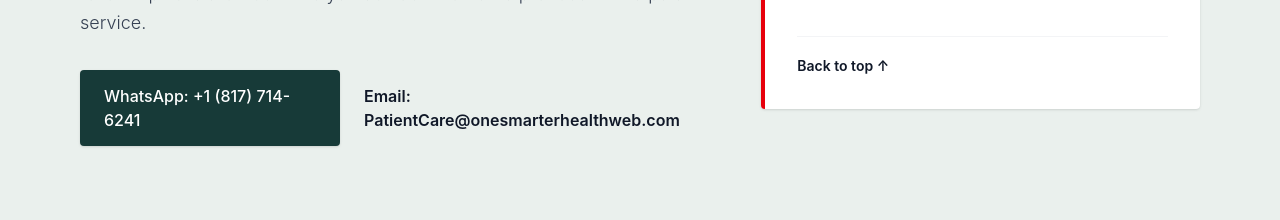
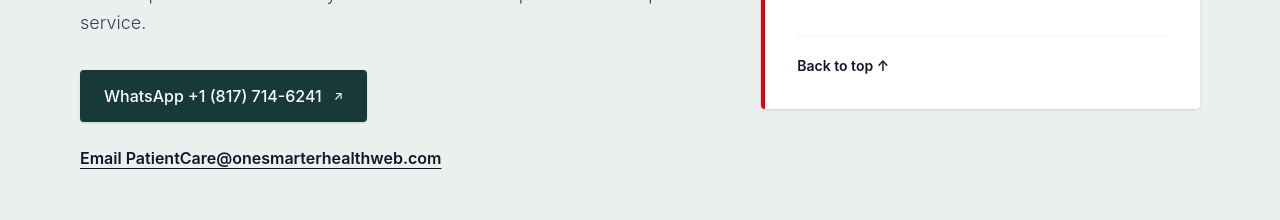
Before and after one commit to OneSmarterInc/OnesmarterHealth_New_Frontend, a React (Vite) app: page / in a window 1280 px wide. Shown: the part 3116-3336 px from the top of the page. Built offline with nearby package versions, Linux system fonts and the light colour scheme; no server answers.

Commit message:
Refactor HomePage component for consistency

```diff
--- a/src/components/HomePage.jsx
+++ b/src/components/HomePage.jsx
@@ -1,4 +1,3 @@
-// frontend/src/components/HomePage.jsx
 import React from 'react';
 
 const HomePage = () => {
@@ -190,18 +189,23 @@
               Email or WhatsApp our patient coordinator. You can share reports or photos when you are ready. A short message is enough to begin, and the coordinator can reply there or arrange a call. The initial conversation and follow-up calls are free while you decide whether to proceed with a paid service.
             </p>
 
-            <div className="flex flex-col sm:flex-row items-start sm:items-center gap-6">
+            <div className="flex flex-wrap items-center gap-6">
+              <a
+  href="https://wa.me/18177146241?text=Hello%2C%20I%20would%20like%20to%20ask%20about%20my%20case."
+  target="_blank"
+  rel="noopener noreferrer"
+  className="bg-[#173a38] hover:bg-[#112a29] text-white font-medium px-6 py-3.5 rounded shadow flex items-center space-x-3 transition-colors"
+>
+  <span>WhatsApp +1 (817) 714-6241</span>
+  <span className="text-xs" aria-hidden="true">↗</span>
+</a>
 
-              {/* WhatsApp Text Block (No href, prevents popup) */}
-              <div className="bg-[#173a38] text-white font-medium px-6 py-3.5 rounded shadow flex items-center space-x-3 select-all cursor-text">
-                <span>WhatsApp: +1 (817) 714-6241</span>
-              </div>
-
-              {/* Email Text Block (No href, prevents popup) */}
-              <div className="text-gray-900 font-semibold text-base select-all cursor-text py-2">
-                Email: PatientCare@onesmarterhealthweb.com
-              </div>
-
+              <a
+                href="mailto:PatientCare@onesmarterhealthweb.com?subject=Inquiry%20About%20My%20Case"
+                className="text-gray-900 font-semibold underline underline-offset-4 hover:text-[#173a38] transition-colors text-base"
+              >
+                Email PatientCare@onesmarterhealthweb.com
+              </a>
             </div>
           </div>
 
```
Lines whose indentation alone changed are shown as unchanged.
